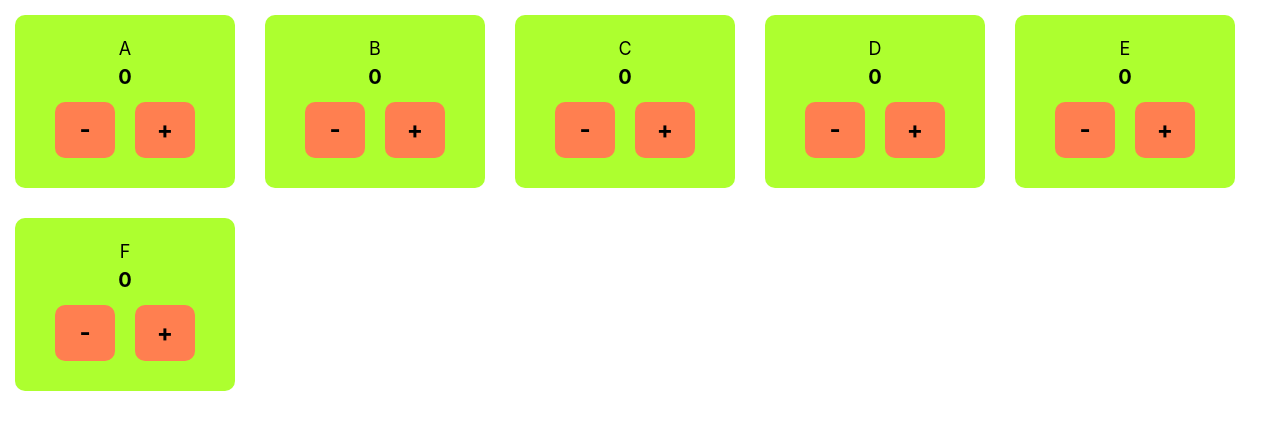
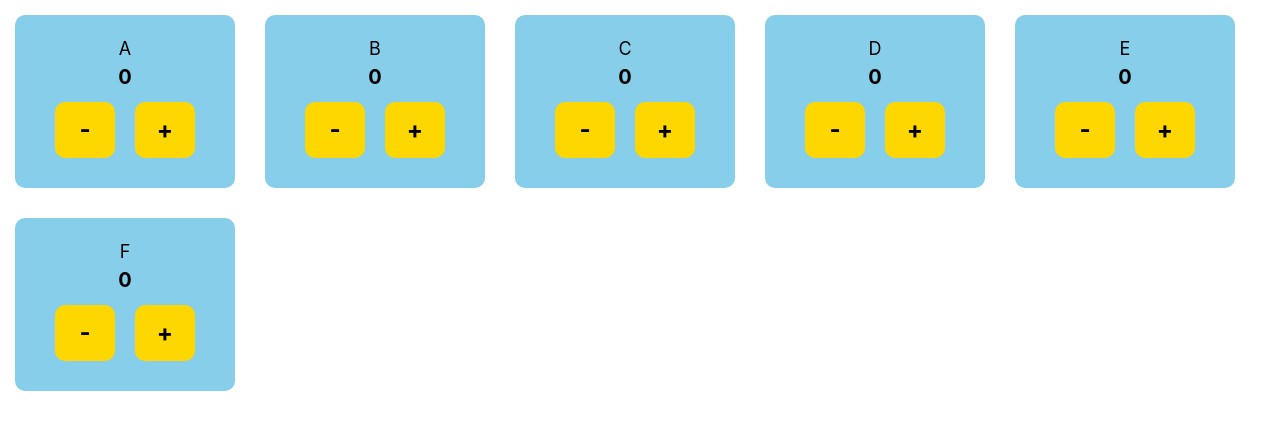
Before and after one commit to FrontierSorcerer85/primer_proyeto_react_1, a React (Vite) app: page / in a window 1280 px wide. Shown: the top 430 px of the page. Built offline with nearby package versions, Linux system fonts and the light colour scheme.

Commit message:
se ha modificado parte del estilo en los cuadros de contador, y se ha borrado información innecesaria

```diff
--- a/src/App.css
+++ b/src/App.css
@@ -18,7 +18,7 @@
   padding: 20px 30px;
   border-radius: 10px;
   margin: 15px;
-  background-color: greenyellow;
+  background-color: skyblue;
 }
 .Titulo {
   font-size: 18px;
@@ -42,7 +42,7 @@
   font-weight: bold;
   margin:10px;
   text-align: center;
-  background-color: coral;
+  background-color: gold;
   border-radius: 10px;
   cursor: pointer;
 }
--- a/src/index.css
+++ b/src/index.css
@@ -2,10 +2,6 @@
   font-family: Inter, system-ui, Avenir, Helvetica, Arial, sans-serif;
   line-height: 1.5;
   font-weight: 400;
-
-  /* color-scheme: light dark;
-  color: rgba(255, 255, 255, 0.87);
-  background-color: #242424; */
 
   font-synthesis: none;
   text-rendering: optimizeLegibility;
```
